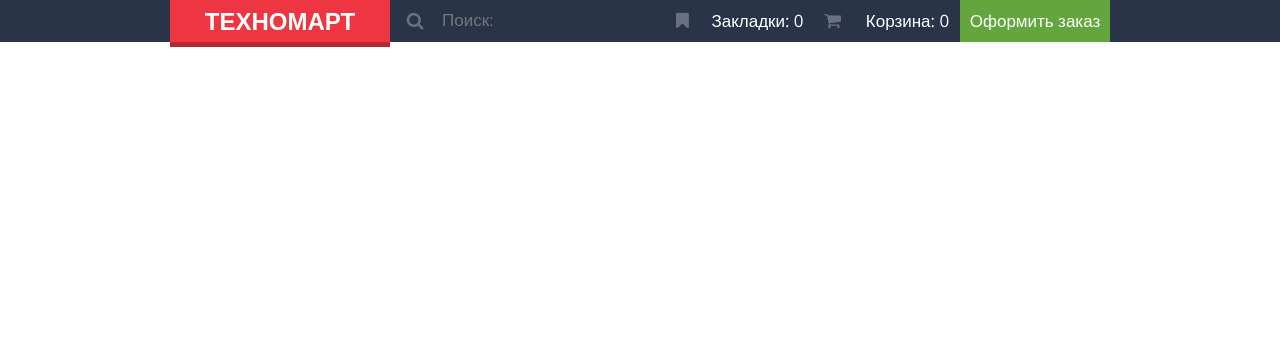
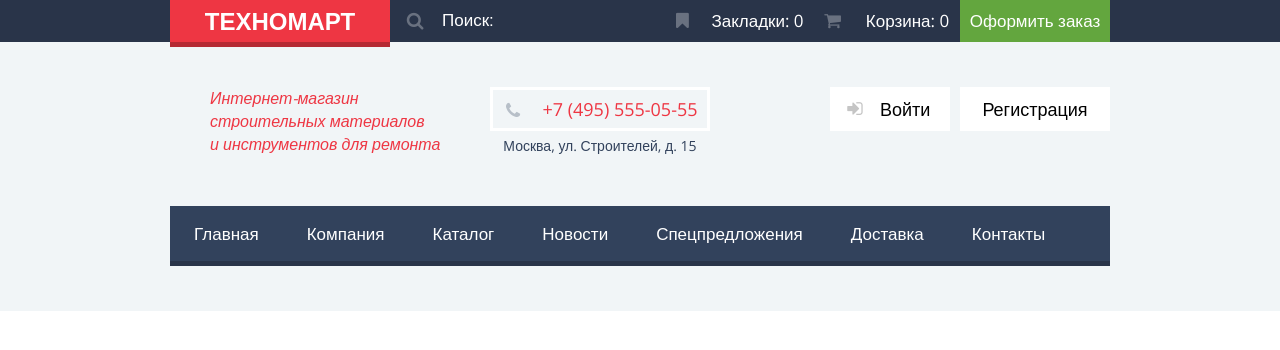
Before and after one commit to pashkoostap/pashkoostap.github.io, a website: page technomart/index.html in a window 1280 px wide. Drawn offline with nearby package versions, Linux system fonts and the light colour scheme.

Commit message:
03-06-2016
Top menu block

```diff
--- a/technomart/index.html
+++ b/technomart/index.html
@@ -34,6 +34,43 @@
       <a href="" class="order btn">Оформить заказ</a>
     </div>
   </header>
+
+
+  <article class="top-menu">
+    <div class="container clearfix">
+      <p class="top-menu-description">
+        Интернет-магазин строительных материалов<br> и инструментов для ремонта
+      </p>
+
+      <div class="top-menu-contacts">
+        <div class="phone-wrap">
+          <i class="fa  fa-phone"></i>
+          <a href="tel:+74955550555" class="phone btn">+7 (495) 555-05-55</a>
+        </div>
+        <span class="address">Москва, ул. Строителей, д. 15</span>
+      </div>
+
+      <div class="top-menu-login-block">
+        <div class="sign-in-wrap">
+          <i class="fa  fa-sign-in"></i>
+          <a href="" class="sign-in  btn">Войти</a>
+        </div>
+        <a href="" class="register  btn">Регистрация</a>
+      </div>
+
+      <nav class="top-menu-navigation">
+        <ul class="top-menu-navigation-list">
+          <li><a href="index.html">Главная</a></li>
+          <li><a href="">Компания</a></li>
+          <li><a href="">Каталог</a></li>
+          <li><a href="">Новости</a></li>
+          <li><a href="">Спецпредложения</a></li>
+          <li><a href="">Доставка</a></li>
+          <li><a href="">Контакты</a></li>
+        </ul>
+      </nav>
+    </div>
+  </article>
   <script src="js/script.js"></script>
 </body>
 </html>
--- a/technomart/js/script.js
+++ b/technomart/js/script.js
@@ -4,6 +4,8 @@ var shoppingIcon = document.querySelector('.fa-shopping-cart');
 var shoppingkActive = document.querySelector('.shopping-cart');
 var searchIcon = document.querySelector('.fa-search');
 var inputSearchActive = document.querySelector('.search-field');
+var signInIcon = document.querySelector('.fa-sign-in');
+var registerActive = document.querySelector('.sign-in');
 
 inputSearchActive.addEventListener('mouseover', function(event) {
   searchIcon.classList.add('fa-search-hover');
@@ -65,3 +67,22 @@ shoppingkActive.addEventListener('blur', function(event) {
   event.preventDefault();
   shoppingIcon.classList.remove('fa-shopping-active');
 });
+
+
+registerActive.addEventListener('mouseover', function(event) {
+  signInIcon.classList.add('fa-sign-in-hover');
+});
+
+registerActive.addEventListener('mouseout', function(event) {
+  signInIcon.classList.remove('fa-sign-in-hover');
+});
+
+registerActive.addEventListener('focus', function(event) {
+  event.preventDefault();
+  signInIcon.classList.remove('fa-sign-in-hover');
+});
+
+registerActive.addEventListener('click', function(event) {
+  event.preventDefault();
+  signInIcon.classList.remove('fa-sign-in-hover');
+});
--- a/technomart/less/components/main-header.less
+++ b/technomart/less/components/main-header.less
@@ -55,19 +55,19 @@
       .search-field:focus {
         background: @white;
       }
-/*      .search-field:-webkit-input-placeholder {
+      .search-field::-webkit-input-placeholder {
         color: @white;
       }
-      .search-field:-moz-placeholder {
+      .search-field::-moz-placeholder {
         color: @white;
       }
-      .search-field:-moz-placeholder {
+      .search-field::-moz-placeholder {
         color: @white;
       }
-      .search-field:-ms-input-placeholder {
+      .search-field::-ms-input-placeholder {
         color: @white;
       }
-*/
+
     }
   }
   .bookmark-wrap {
--- /dev/null
+++ b/technomart/less/components/top-menu.less
@@ -0,0 +1,140 @@
+.top-menu {
+  padding: 45px 0;
+  background: @white-top;
+  font-size: 0;
+  &-description {
+    float: left;
+    margin: 0;
+    padding: 0px 40px;
+    width: 240px;
+    color: @red;
+    font-size: 16px;
+    line-height: 23px;
+    font-style: italic;
+  }
+
+  &-contacts {
+    float: left;
+    width: 220px;
+    .phone-wrap {
+      float: left;
+      font-size: 0px;
+      color: @red;
+      border: 3px solid @white;
+      width: 214px;
+      .fa-phone {
+        font-size: 18px;
+        width: 40px;
+        color: @grey;
+        padding-top: 12px;
+        padding-bottom: 8px;
+      }
+      .phone {
+        color: @red;
+        float: left;
+        width: 174px;
+        margin: 0;
+        padding: 10px 0;
+        font-size: 18px;
+        line-height: 18px;
+      }
+    }
+
+    .address {
+      float: left;
+      width: 220px;
+      color: @blue;
+      font-size: 14px;
+      text-align: center;
+      padding-top: 5px;
+    }
+  }
+  &-login-block {
+    float: right;
+    width: 280px;
+    height: 44px;
+
+    .sign-in-wrap {
+      float: left;
+      width: 120px;
+      background: @white;
+      margin-right: 10px;
+      .fa-sign-in {
+        color: @grey-light;
+        width: 50px;
+        padding: 13px 0;
+      }
+      .fa-sign-in-hover {
+        color: @blue;
+      }
+      .sign-in {
+        color: @black;
+        float: left;
+        text-align: left;
+        width: 70px;
+        padding: 13px 0;
+        font-size: 18px;
+        line-height: 18px;
+      }
+      .sign-in:hover {
+        color: @red;
+      }
+      .sign-in:active {
+        color: @black-opacity-30;
+      }
+    }
+    .register {
+      float: right;
+      color: @black;
+      background: @white;
+      width: 150px;
+      padding: 13px 0;
+      font-size: 18px;
+      line-height: 18px;
+    }
+    .register:hover {
+      color: @red;
+      }
+    .register:active {
+      color: @black-opacity-30;
+    }
+  }
+
+  &-navigation {
+    display: block;
+    float: left;
+    width: 940px;
+    height: 60px;
+    margin-top: 50px;
+    font-size: 0;
+    &-list {
+      margin: 0;
+      padding: 0;
+      width: 940px;
+      background: @blue;
+      border-bottom: 5px solid @blue-hover;
+      list-style: none;
+      float: left;
+      li {
+        float: left;
+        a {
+          float: left;
+          font-size: 17px;
+          line-height: 17px;
+          background: @blue;
+          padding: 19px 24px;
+          color: @white;
+          text-decoration: none;
+          color: @white;
+        }
+        a:hover {
+          background: @blue-hover;
+        }
+        a:active {
+          background: @blue-click;
+          color: @white-opacity-50;
+        }
+      }
+    }
+  }
+}
--- a/technomart/less/style.less
+++ b/technomart/less/style.less
@@ -3,3 +3,4 @@
 @import 'variables';
 @import 'components/scaffolding';
 @import 'components/main-header';
+@import 'components/top-menu';
--- a/technomart/less/variables.less
+++ b/technomart/less/variables.less
@@ -4,6 +4,7 @@
 @white-opacity-50: rgba(255, 255, 255, 0.5);
 
 @black: #000000;
+@black-opacity-30: rgba(0, 0, 0, 0.3);
 @white-top: #f1f5f7;
 
 
@@ -26,3 +27,6 @@
 @blue-dark: #293449;
 @blue-dark-hover: #212a3a;
 @blue-dark-click: #161d29;
+
+@grey: #b7bfc8;
+@grey-light: #c5c5c5;
```
Also changed, not shown: technomart/css/style.css.
